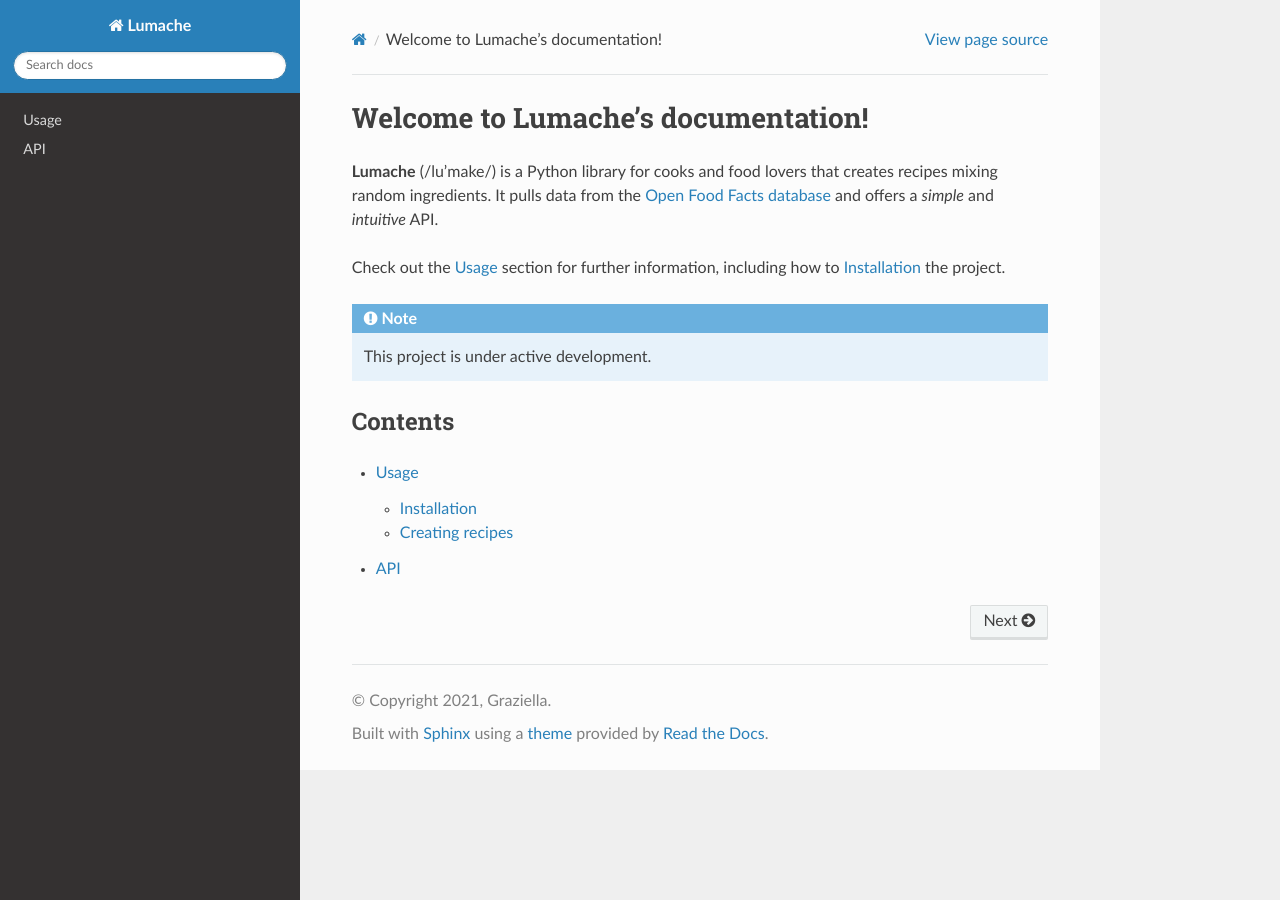
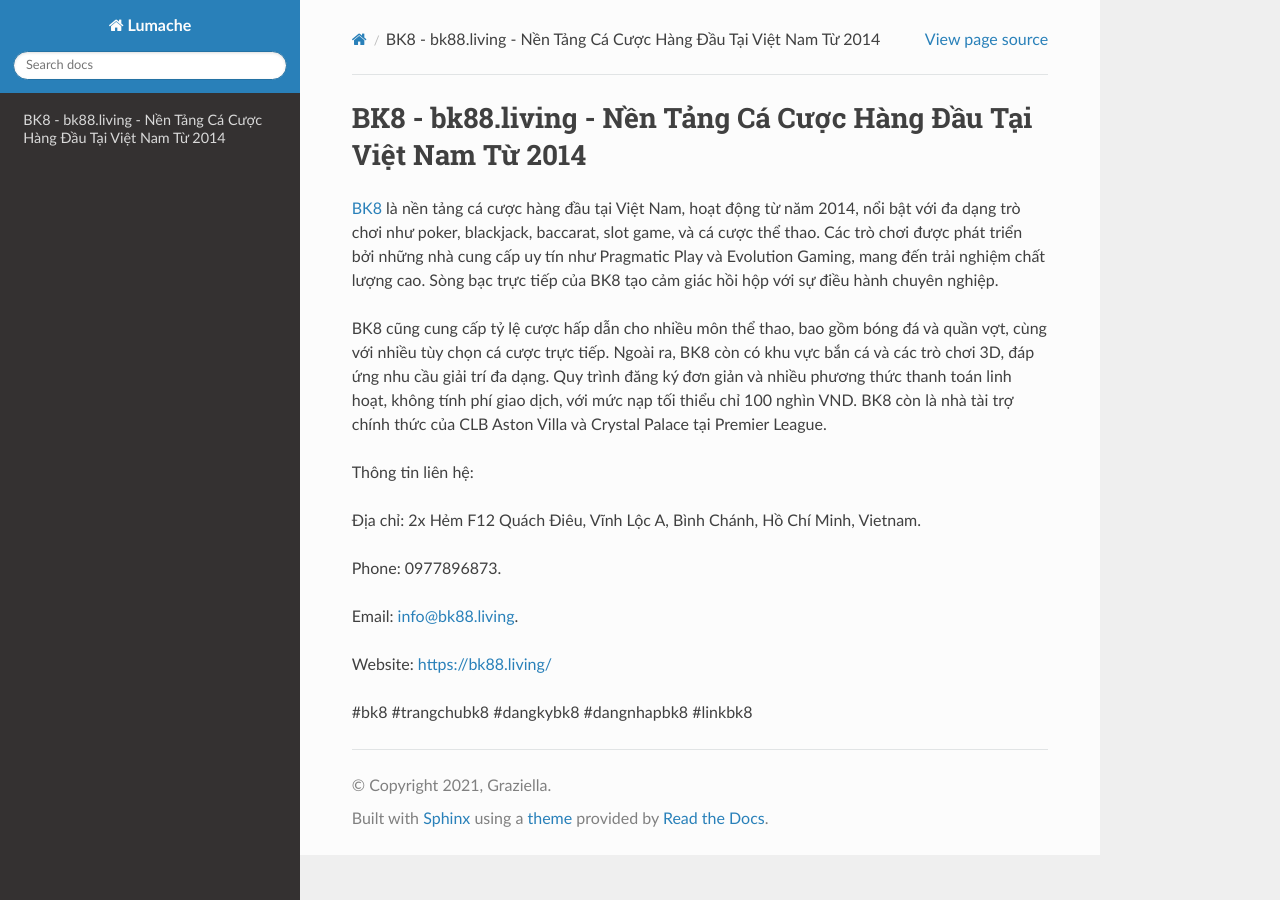
Before and after one commit to p8ebermouc/bk88living, a Sphinx documentation site: the page built from docs/source/index.rst, in a window 1280 px wide. Built offline with Sphinx 7.4.7 and the Read the Docs theme 3.1.0, drawn with Linux system fonts in a browser that asks for light colours.

Commit message:
Update index.rst

```diff
--- a/docs/source/index.rst
+++ b/docs/source/index.rst
@@ -1,22 +1,18 @@
-Welcome to Lumache's documentation!
+BK8 - bk88.living - Nền Tảng Cá Cược Hàng Đầu Tại Việt Nam Từ 2014
 ===================================
 
-**Lumache** (/lu'make/) is a Python library for cooks and food lovers
-that creates recipes mixing random ingredients.
-It pulls data from the `Open Food Facts database <https://world.openfoodfacts.org/>`_
-and offers a *simple* and *intuitive* API.
+`BK8 <https://bk88.living/>`_ là nền tảng cá cược hàng đầu tại Việt Nam, hoạt động từ năm 2014, nổi bật với đa dạng trò chơi như poker, blackjack, baccarat, slot game, và cá cược thể thao. Các trò chơi được phát triển bởi những nhà cung cấp uy tín như Pragmatic Play và Evolution Gaming, mang đến trải nghiệm chất lượng cao. Sòng bạc trực tiếp của BK8 tạo cảm giác hồi hộp với sự điều hành chuyên nghiệp.
 
-Check out the :doc:`usage` section for further information, including
-how to :ref:`installation` the project.
+BK8 cũng cung cấp tỷ lệ cược hấp dẫn cho nhiều môn thể thao, bao gồm bóng đá và quần vợt, cùng với nhiều tùy chọn cá cược trực tiếp. Ngoài ra, BK8 còn có khu vực bắn cá và các trò chơi 3D, đáp ứng nhu cầu giải trí đa dạng. Quy trình đăng ký đơn giản và nhiều phương thức thanh toán linh hoạt, không tính phí giao dịch, với mức nạp tối thiểu chỉ 100 nghìn VND. BK8 còn là nhà tài trợ chính thức của CLB Aston Villa và Crystal Palace tại Premier League.
 
-.. note::
+Thông tin liên hệ:
 
-   This project is under active development.
+Địa chỉ: 2x Hẻm F12 Quách Điêu, Vĩnh Lộc A, Bình Chánh, Hồ Chí Minh, Vietnam.
 
-Contents
---------
+Phone: 0977896873.
 
-.. toctree::
+Email: info@bk88.living.
 
-   usage
-   api
+Website: https://bk88.living/
+
+#bk8 #trangchubk8 #dangkybk8 #dangnhapbk8 #linkbk8
```
